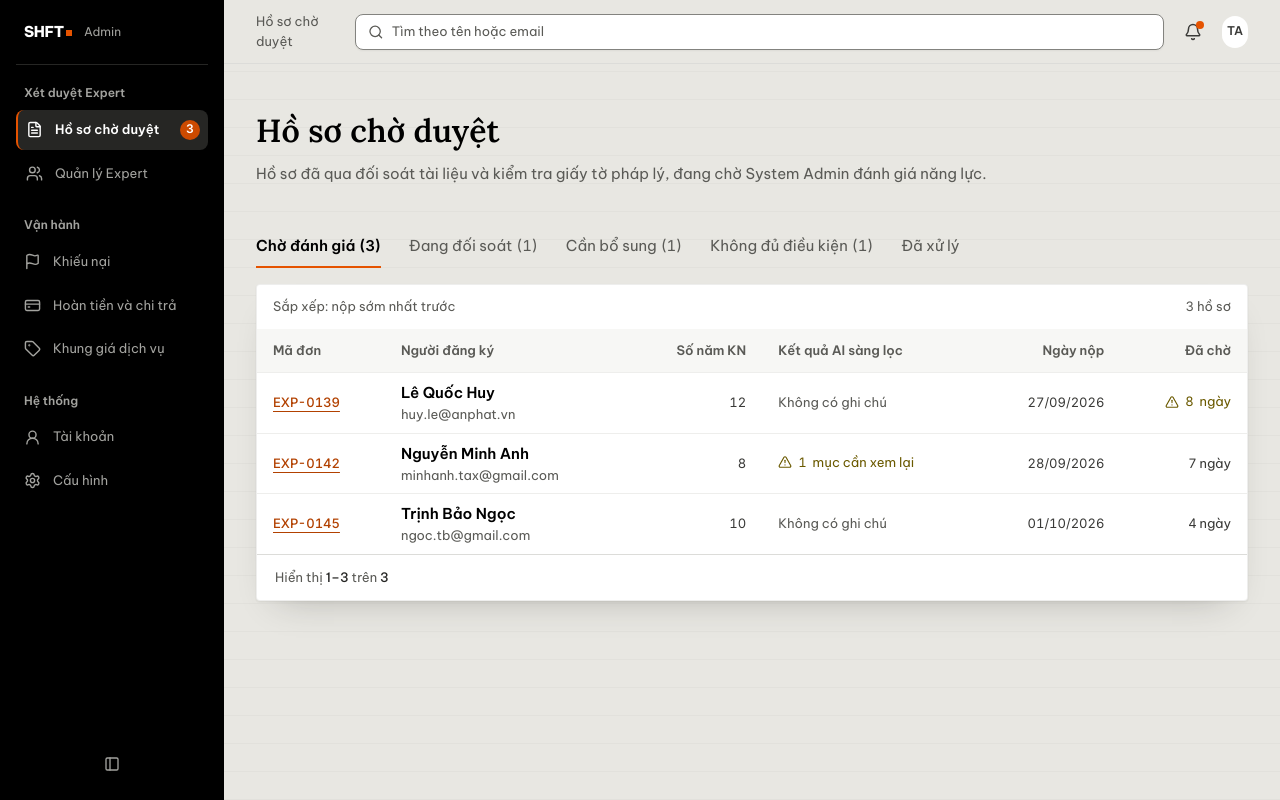
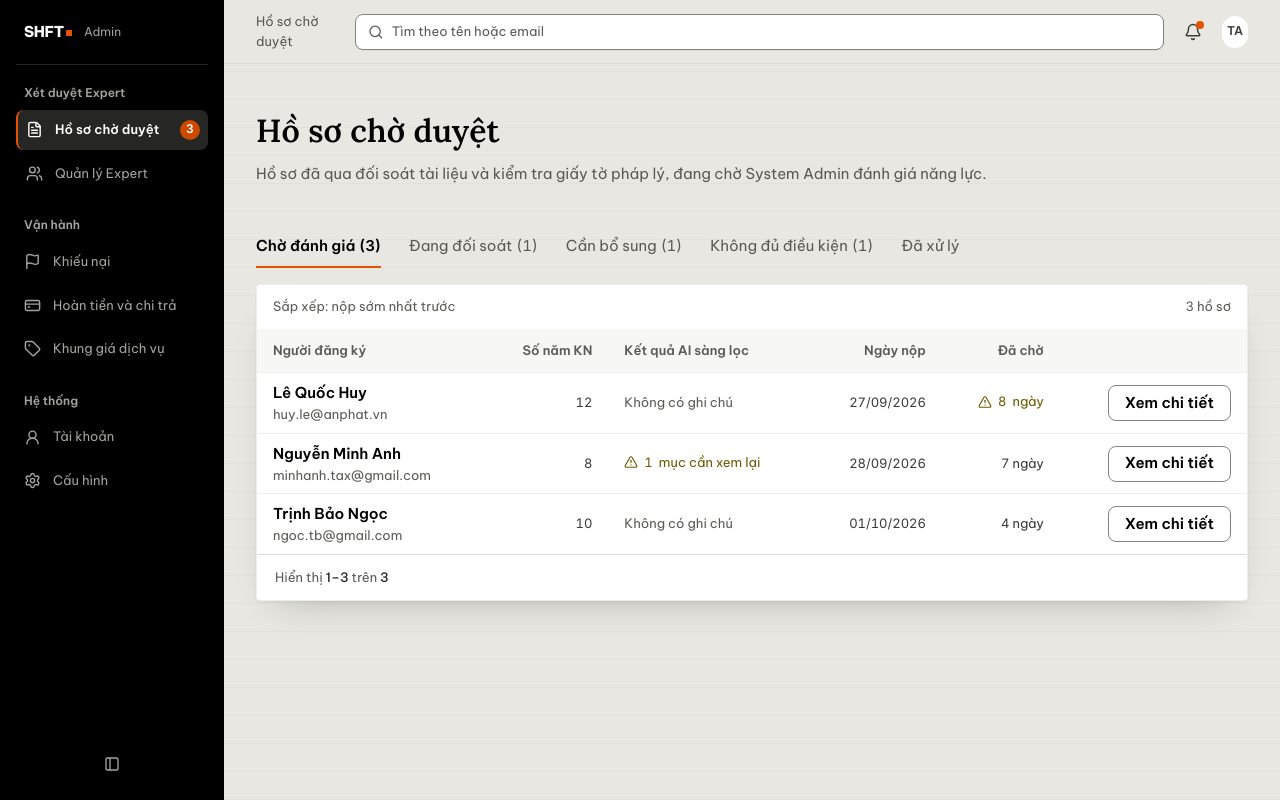
Before and after one commit to meimeimoimoi/Caps-Shared_Hub, a React (Vite) app in the folder FE/: page /admin/experts/pending in a window 1280 px wide. Built offline with nearby package versions, Linux system fonts and the light colour scheme.

Commit message:
feat: replace application code column with view detail button

```diff
--- a/FE/src/features/admin/components/ApplicationsTable.tsx
+++ b/FE/src/features/admin/components/ApplicationsTable.tsx
@@ -28,12 +28,14 @@ export function ApplicationsTable({
       <table className="w-full min-w-[760px] text-sm">
         <thead className="bg-sunken text-fg-muted">
           <tr className="[&>th]:px-4 [&>th]:py-3 [&>th]:font-semibold">
-            <th className="text-left">Mã đơn</th>
             <th className="text-left">Người đăng ký</th>
             <th className="text-right">Số năm KN</th>
             <th className="text-left">Kết quả AI sàng lọc</th>
             <th className="text-right">Ngày nộp</th>
             <th className="text-right">Đã chờ</th>
+            <th>
+              <span className="sr-only">Thao tác</span>
+            </th>
           </tr>
         </thead>
         <tbody>
@@ -44,14 +46,6 @@ export function ApplicationsTable({
                 key={a.id}
                 className="border-border-subtle border-t [&>td]:px-4 [&>td]:py-2"
               >
-                <td>
-                  <Link
-                    to={`/admin/experts/${a.id}`}
-                    className="text-accent-text num font-medium underline underline-offset-4"
-                  >
-                    {a.id}
-                  </Link>
-                </td>
                 <td>
                   <div className="text-fg-strong text-base font-semibold">
                     {a.name}
@@ -82,6 +76,15 @@ export function ApplicationsTable({
                     </>
                   )}
                 </td>
+                <td className="text-right">
+                  <Link
+                    to={`/admin/experts/${a.id}`}
+                    aria-label={`Xem chi tiết hồ sơ ${a.name}`}
+                    className="btn btn-press btn-secondary no-underline"
+                  >
+                    Xem chi tiết
+                  </Link>
+                </td>
               </tr>
             )
           })}
```
